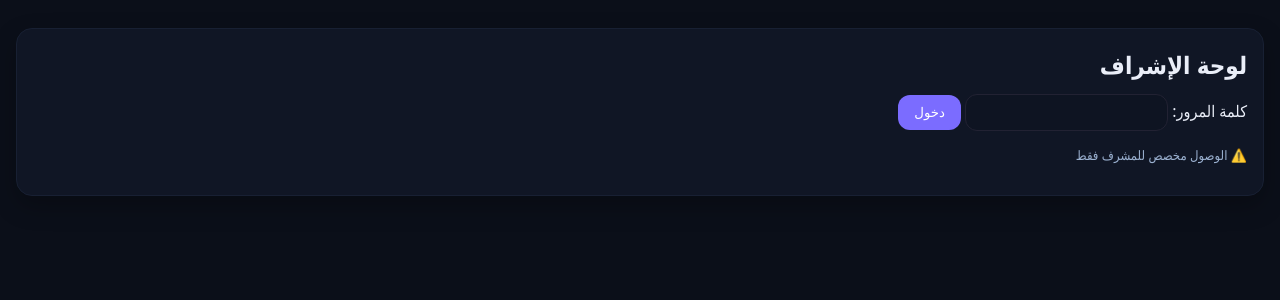
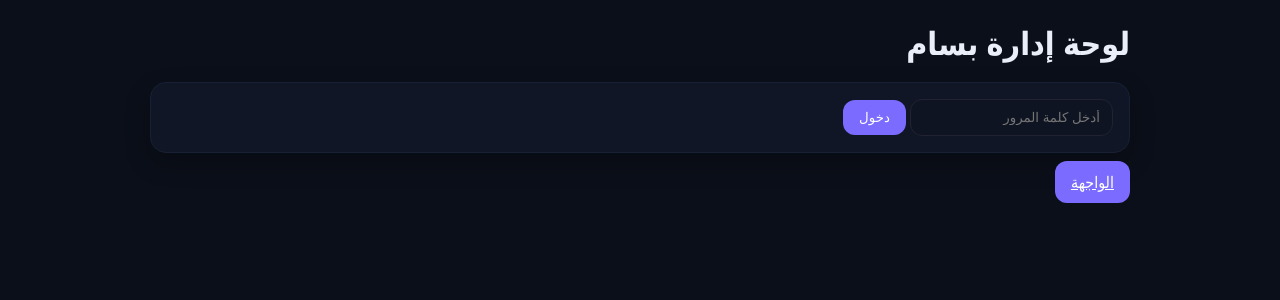
Before and after one commit to bassam-st/bassam-brain, a FastAPI app: page /admin in a window 1280 px wide. Shown: the top 300 px of the page. Run offline with FastAPI, Linux system fonts and the light colour scheme.

Commit message:
Update admin.html

```diff
--- a/templates/admin.html
+++ b/templates/admin.html
@@ -3,18 +3,52 @@
 <head>
   <meta charset="utf-8"/>
   <meta name="viewport" content="width=device-width,initial-scale=1"/>
-  <title>لوحة الإشراف – مساعدك بسام الذكي</title>
-  <link rel="stylesheet" href="/static/style.css"/>
+  <title>لوحة الإدارة</title>
+  <link rel="stylesheet" href="/static/style.css">
 </head>
 <body>
-  <div class="card">
-    <h2>لوحة الإشراف</h2>
-    <form method="post" action="/admin/login">
-      <label>كلمة المرور:</label>
-      <input type="password" name="password" required>
-      <button type="submit">دخول</button>
-    </form>
-    <p class="muted">⚠️ الوصول مخصص للمشرف فقط</p>
-  </div>
+  <main class="container">
+    <h1>لوحة إدارة بسام</h1>
+
+    {% if not ok %}
+      <form method="post" action="/admin/login" class="card">
+        <input class="input" type="password" name="password" placeholder="أدخل كلمة المرور" required>
+        <button class="btn">دخول</button>
+      </form>
+    {% else %}
+      <form method="post" action="/admin/clear" class="card">
+        <button class="btn danger" onclick="return confirm('مسح السجل بالكامل؟')">مسح السجل</button>
+      </form>
+
+      <section class="card">
+        <h2>آخر السجلات</h2>
+        <table class="table">
+          <thead>
+            <tr><th>الوقت</th><th>النوع</th><th>IP</th><th>تفاصيل</th></tr>
+          </thead>
+          <tbody>
+            {% for row in rows %}
+              <tr>
+                <td>{{ row.ts }}</td>
+                <td>{{ row.type }}</td>
+                <td>{{ row.ip }}</td>
+                <td>
+                  {% if row.type == 'text_search' %}
+                    سؤال: <b>{{ row.q }}</b> — نتائج: {{ row.results }}
+                  {% elif row.type == 'image_search' %}
+                    صورة: <code>{{ row.file }}</code>
+                  {% else %}
+                    <pre>{{ row | tojson(indent=0) }}</pre>
+                  {% endif %}
+                </td>
+              </tr>
+            {% endfor %}
+          </tbody>
+        </table>
+      </section>
+    {% endif %}
+
+    <p><a href="/" class="btn">الواجهة</a></p>
+  </main>
 </body>
 </html>
```
